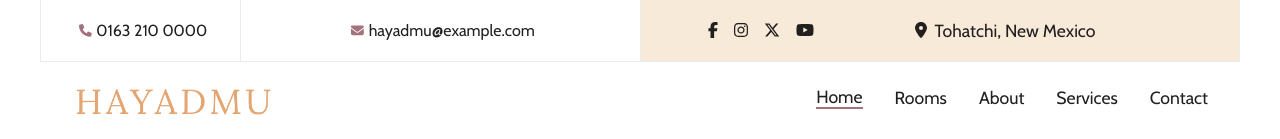
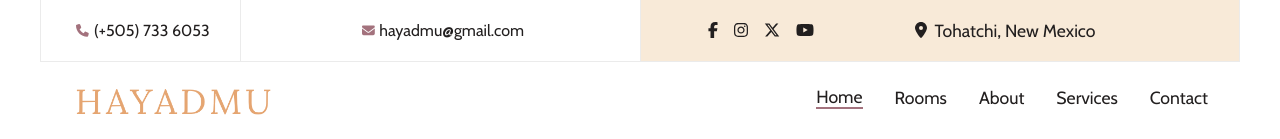
Before and after one commit to mkamburdev/Hotel-Resort-Project, a React (Vite) app: page / in a window 1280 px wide. Shown: the top 139 px of the page. Built offline with nearby package versions, Linux system fonts and the light colour scheme.

Commit message:
NavBar-Komponente zur Aktualisierung von Kontaktinformationen

```diff
--- a/src/components/NavBar.jsx
+++ b/src/components/NavBar.jsx
@@ -75,13 +75,13 @@ function NavBar() {
                 <i>
                   <FontAwesomeIcon icon={faPhone} size="fa-2xl" />
                 </i>
-                0163 210 0000
+                (+505) 733 6053
               </div>
               <div className="mobile-mail">
                 <i>
                   <FontAwesomeIcon icon={faEnvelope} size="fa-2xl" />
                 </i>
-                hayadmu@example.com
+                hayadmu@gmail.com
               </div>
             </div>
           </div>
@@ -95,13 +95,13 @@ function NavBar() {
           <i>
             <FontAwesomeIcon icon={faPhone} size="fa-2xl" />
           </i>
-          0163 210 0000
+          (+505) 733 6053
         </div>
         <div className="nav-email">
           <i>
             <FontAwesomeIcon icon={faEnvelope} size="fa-2xl" />
           </i>
-          hayadmu@example.com
+          hayadmu@gmail.com
         </div>
 
         <div className="nav-right">
```
